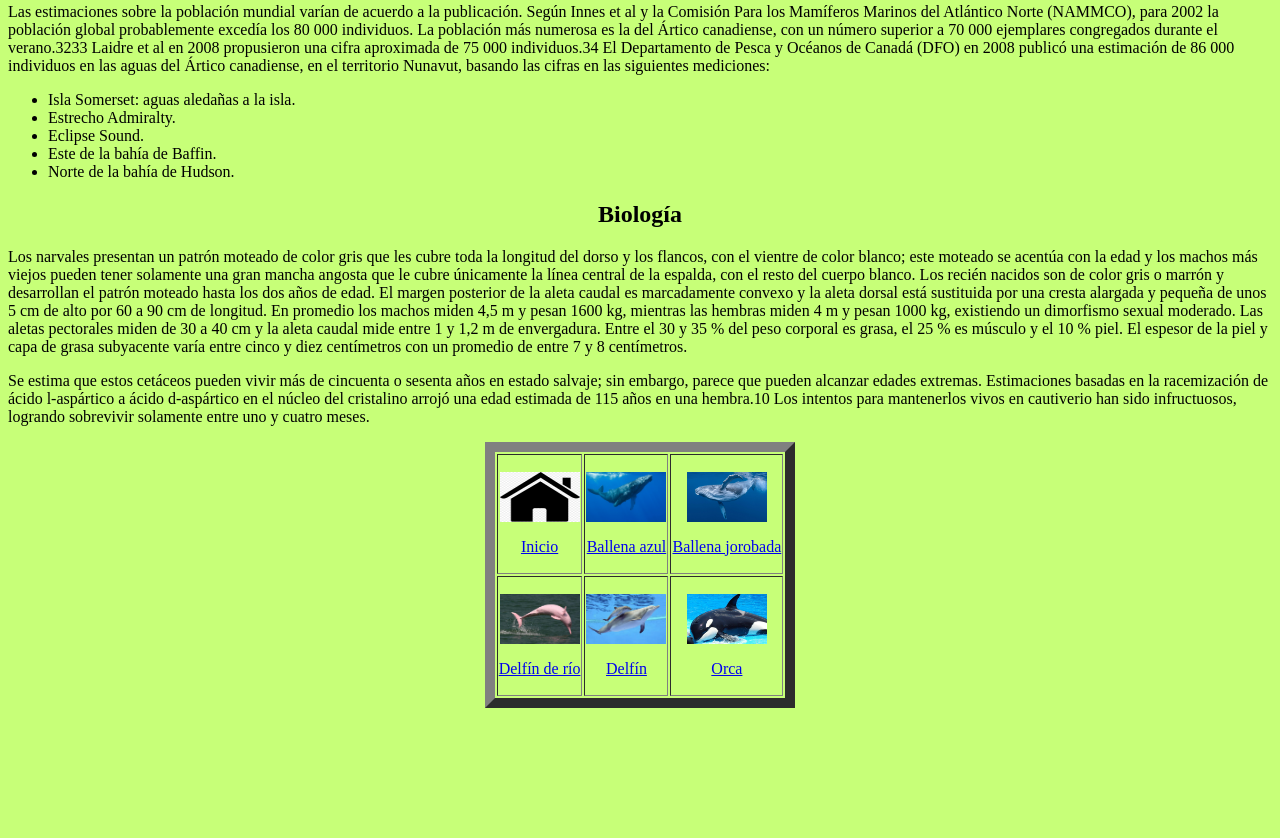
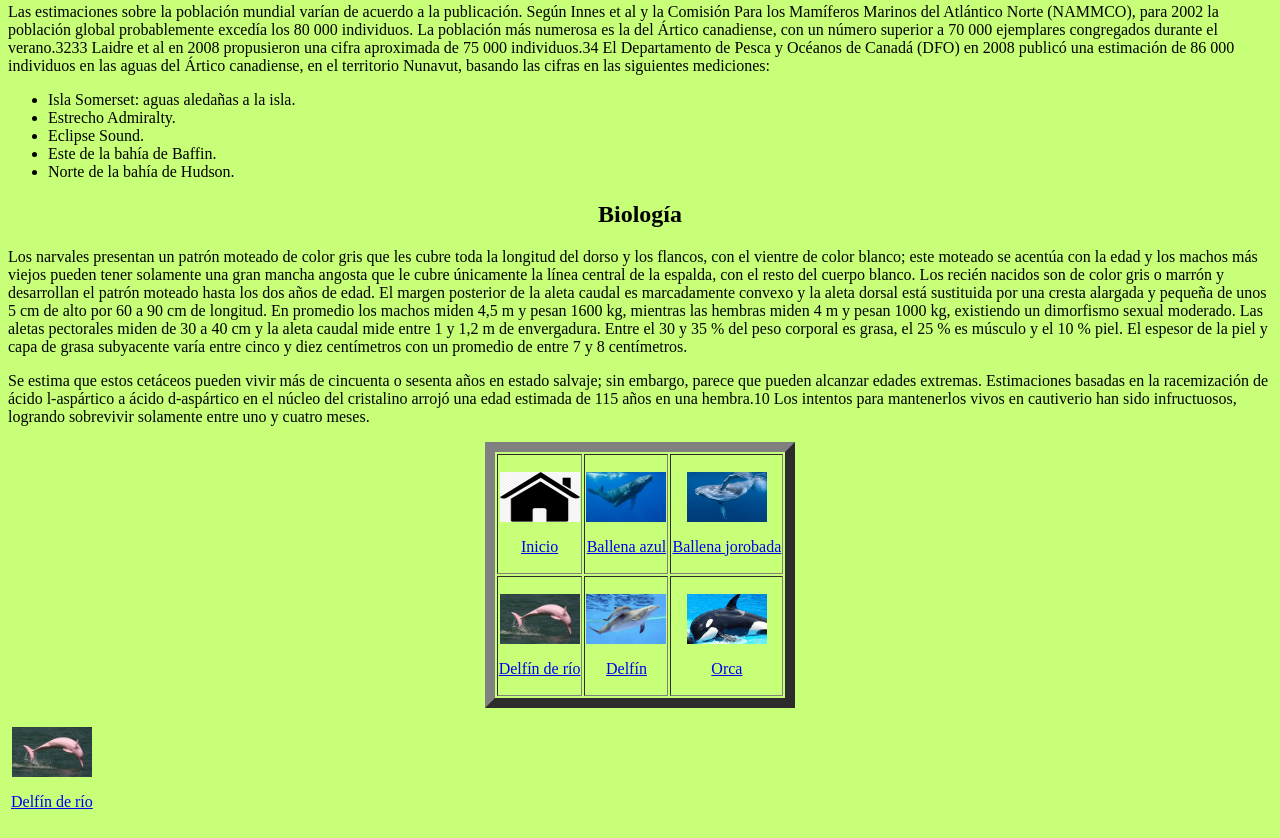
Before and after one commit to yolandapaz/mamiferosmarinos, a plain HTML site: page html/Narval.html in a window 1280 px wide. Shown: the part 597-1435 px from the top of the page. Before the commit the page ends 1313 px from the top, so only its background shows below. Drawn offline with Linux system fonts and the light colour scheme.

Commit message:
Update Narval.html

```diff
--- a/html/Narval.html
+++ b/html/Narval.html
@@ -60,6 +60,13 @@
 </tr>
 </table>
 
+<table>
+	<tr>
+		<td>
+			<p><a href = "../html/delfin_rio.html"><img src = '../figuras/delfin_rio.jpg' alt = "Delfín de río"><figcaption>Delfín de río</figcaption></a></p>
+		</td>
+	</tr>
+</table>
 </body>
 
 
```
